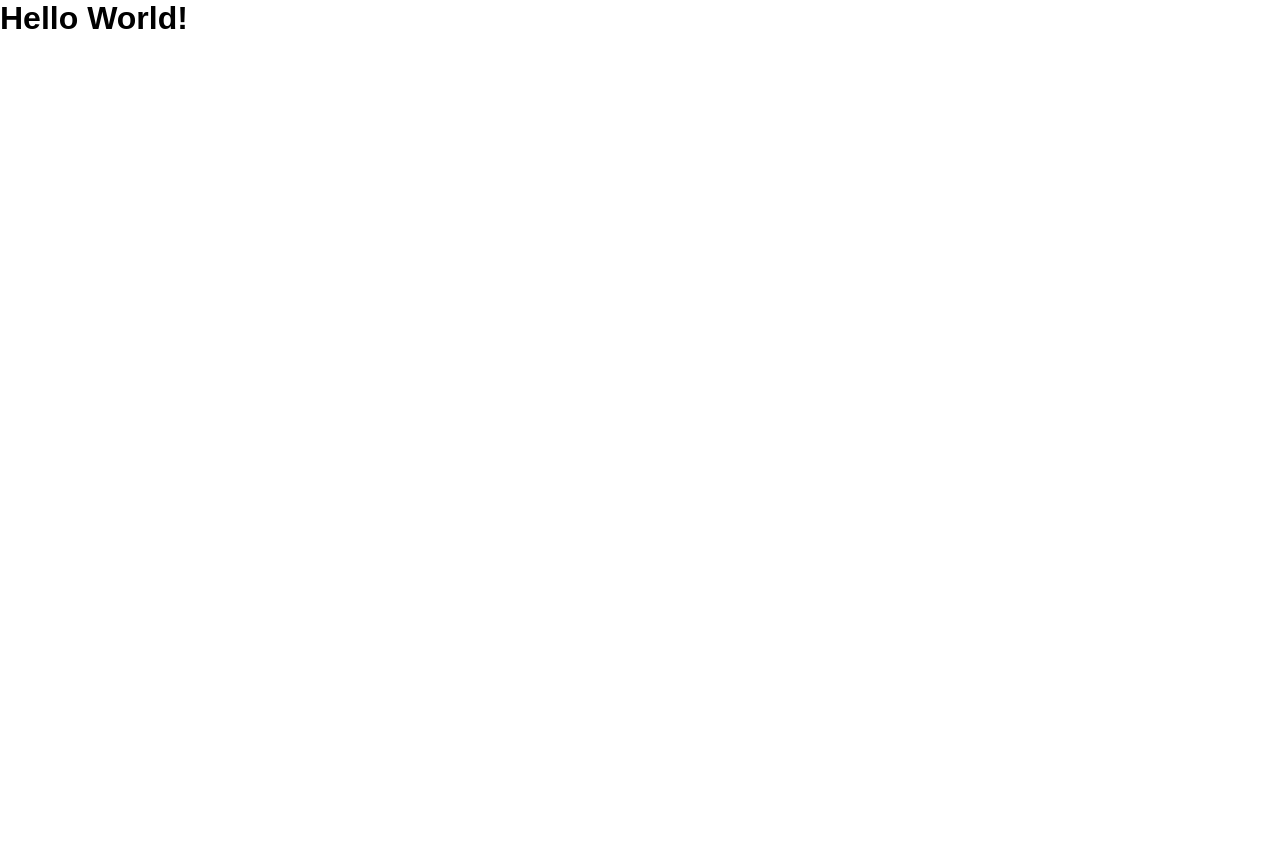
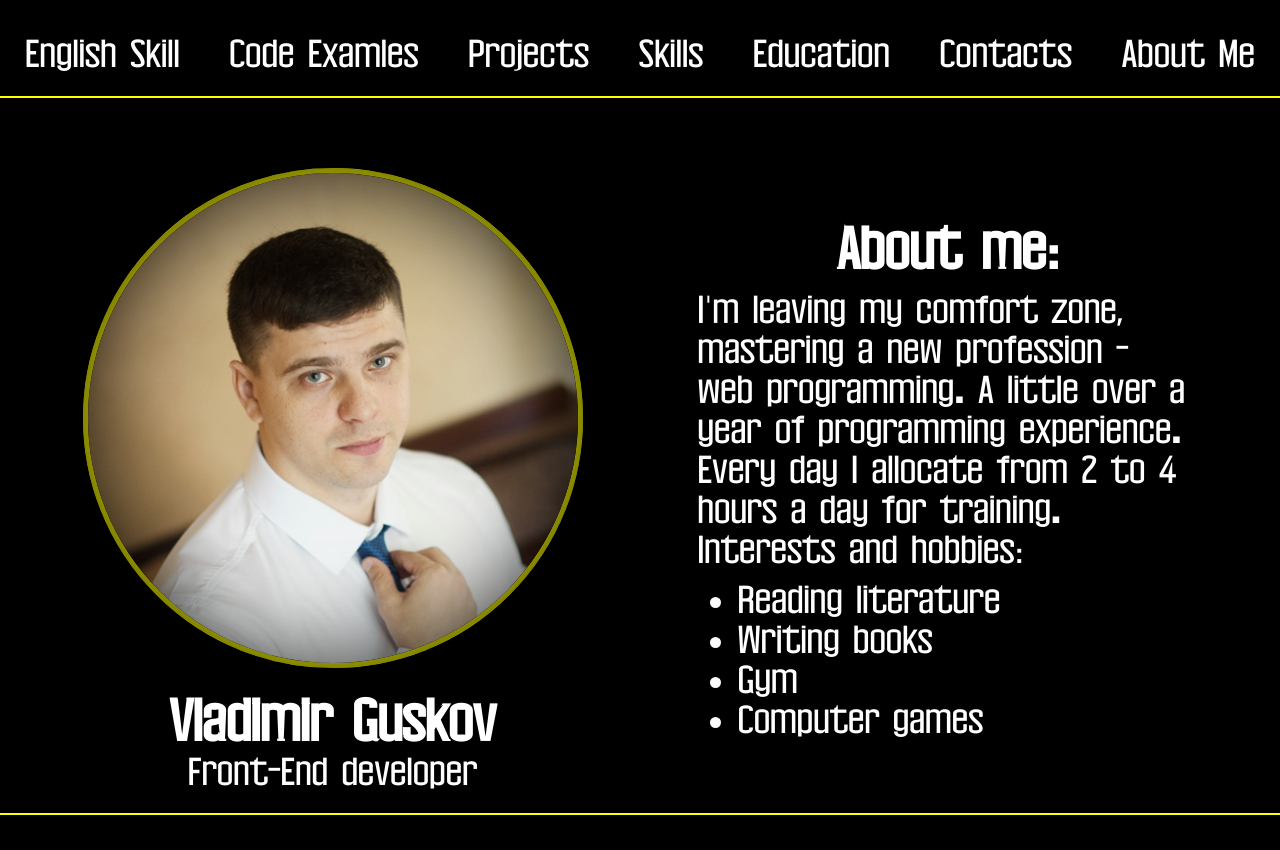
Before and after one commit to Raz3r444uk/rsschool-cv1, a plain HTML site: page index.html in a window 1280 px wide. Before the commit the page ends 800 px from the top, so only its background shows below. Drawn offline with Linux system fonts and the light colour scheme.

Commit message:
feat: added new files: fonts, img. Changed style.css, Index.html

```diff
--- a/index.html
+++ b/index.html
@@ -4,10 +4,57 @@
     <meta charset="UTF-8" />
     <meta http-equiv="X-UA-Compatible" content="IE=edge" />
     <meta name="viewport" content="width=device-width, initial-scale=1.0" />
-    <link rel="stylesheet" href="style.css" />
-    <title>HTML, CSS & Git Basics</title>
+    <link rel="stylesheet" href="style/style.css" />
+    <link rel="icon" href="assets/img/favicon.ico" />
+    <title>CV</title>
   </head>
   <body>
-    <h1>Hello World!</h1>
+    <header class="header">
+      <div class="container header__container">
+        <nav class="nav header__nav">
+          <ul class="header__nav-list nav-list">
+            <li class="nav-list__item"><a href="#english" class="nav-link">English Skill</a></li>
+            <li class="nav-list__item"><a href="#summary" class="nav-link">Code Examles</a></li>
+            <li class="nav-list__item"><a href="#projects" class="nav-link">Projects</a></li>
+            <li class="nav-list__item"><a href="#h-skills" class="nav-link">Skills</a></li>
+            <li class="nav-list__item"><a href="#course" class="nav-link">Education</a></li>
+            <li class="nav-list__item"><a href="#contacts" class="nav-link">Contacts</a></li>
+            <li class="nav-list__item"><a href="#about" class="nav-link">About Me</a></li>
+          </ul>
+        </nav>
+      </div>
+    </header>
+    <main class="main">
+      <section class="section__main">
+        <div class="container main__container">
+          <div class="main__container-left letf-container">
+            <div class="left-container__img">
+              <img
+                class="letf-container__container-logo"
+                src="./assets/img/avatar.jpg"
+                alt="ЛогоАватар"
+              />
+            </div>
+            <h1 class="letf-container__title"><strong>Vladimir Guskov</strong></h1>
+            <p>Front-End developer</p>
+          </div>
+          <div class="main__container-right right-contaiter">
+            <h2 class="right-contaiter__title">About me:</h2>
+            <div id="#about" class="right-contaiter__about">
+              I'm leaving my comfort zone, mastering a new profession - web programming. A little
+              over a year of programming experience. Every day I allocate from 2 to 4 hours a day
+              for training. Interests and hobbies:
+            </div>
+            <ul>
+              <li class="list-about__item">Reading literature</li>
+              <li class="list-about__item">Writing books</li>
+              <li class="list-about__item">Gym</li>
+              <li class="list-about__item">Computer games</li>
+            </ul>
+          </div>
+        </div>
+      </section>
+    </main>
+    <footer class="footer"><div class="container"></div></footer>
   </body>
 </html>
--- a/style.css
+++ /dev/null
@@ -1,80 +0,0 @@
-@charset "UTF-8";
-
-/* Указываем box sizing */
-
-*,
-*::before,
-*::after {
-  -webkit-box-sizing: border-box;
-  box-sizing: border-box;
-}
-
-/* Убираем внутренние отступы */
-
-ul[class],
-ol[class] {
-  padding: 0;
-}
-
-/* Убираем внешние отступы */
-
-body,
-h1,
-h2,
-h3,
-h4,
-p,
-ul,
-li,
-figure,
-figcaption,
-blockquote,
-dl,
-dd {
-  margin: 0;
-}
-
-a {
-  color: inherit;
-  text-decoration: none;
-}
-
-/* Выставляем основные настройки по-умолчанию для body */
-
-body {
-  min-height: 100vh;
-  scroll-behavior: smooth;
-  text-rendering: optimizeSpeed;
-  font-family: "Arial", sans-serif;
-  background: white;
-}
-
-/* Удаляем стандартную стилизацию для всех ul и il, у которых есть атрибут class*/
-
-ul[class],
-ol[class] {
-  list-style: none;
-}
-
-/* Элементы a, у которых нет класса, сбрасываем до дефолтных стилей */
-
-a:not([class]) {
-  -webkit-text-decoration-skip: ink;
-  text-decoration-skip-ink: auto;
-}
-
-/* Упрощаем работу с изображениями */
-
-img {
-  max-width: 100%;
-  display: block;
-}
-
-/* Наследуем шрифты для инпутов и кнопок */
-
-input,
-button,
-textarea,
-select {
-  font: inherit;
-}
--- /dev/null
+++ b/style/style.css
@@ -0,0 +1,209 @@
+@charset "UTF-8";
+
+/* Указываем box sizing */
+
+*,
+*::before,
+*::after {
+  -webkit-box-sizing: border-box;
+  box-sizing: border-box;
+}
+
+/* Убираем внутренние отступы */
+
+ul[class],
+ol[class] {
+  padding: 0;
+}
+
+/* Убираем внешние отступы */
+
+body,
+h1,
+h2,
+h3,
+h4,
+p,
+ul,
+li,
+figure,
+figcaption,
+blockquote,
+dl,
+dd {
+  margin: 0;
+}
+
+a {
+  color: inherit;
+  text-decoration: none;
+}
+
+/* Выставляем основные настройки по-умолчанию для body */
+
+body {
+  min-height: 100vh;
+  scroll-behavior: smooth;
+  text-rendering: optimizeSpeed;
+  font-family: "carolin", sans-serif;
+  font-weight: normal;
+  font-size: 40px;
+  color: white;
+}
+
+/* Удаляем стандартную стилизацию для всех ul и il, у которых есть атрибут class*/
+
+ul[class],
+ol[class] {
+  list-style: none;
+}
+
+/* Элементы a, у которых нет класса, сбрасываем до дефолтных стилей */
+
+a:not([class]) {
+  -webkit-text-decoration-skip: ink;
+  text-decoration-skip-ink: auto;
+}
+
+/* Упрощаем работу с изображениями */
+
+img {
+  max-width: 100%;
+  display: block;
+}
+
+/* Наследуем шрифты для инпутов и кнопок */
+
+input,
+button,
+textarea,
+select {
+  font: "inherit";
+}
+
+@font-face {
+  font-family: "carolin";
+  src: url("../assets/fonts/carolin-light-webfont.woff2") format("woff2"),
+    url("../assets/fonts/carolin-light-webfont.woff") format("woff");
+  font-weight: 300;
+  font-style: normal;
+}
+
+@font-face {
+  font-family: "carolin";
+  src: url("../assets/fonts/carolin-regular-webfont.woff2") format("woff2"),
+    url("../assets/fonts/carolin-regular-webfont.woff") format("woff");
+  font-weight: 400;
+  font-style: normal;
+}
+
+@font-face {
+  font-family: "carolin";
+  src: url("../assets/fonts/carolin-thin-webfont.woff2") format("woff2"),
+    url("../assets/fonts/carolin-thin-webfont.woff") format("woff");
+  font-weight: 100;
+  font-style: normal;
+}
+
+.container {
+  max-width: 1440px;
+  margin: 0 auto;
+  padding: 0px 25px;
+}
+
+body {
+  background-color: black;
+}
+
+/* ------- HEADER ------- */
+.header {
+  padding: 35px 0px;
+}
+
+.header__container {
+  padding-bottom: 20px;
+  border-bottom: 2px solid yellow;
+}
+
+.nav-list {
+  display: flex;
+  justify-content: space-between;
+  align-items: center;
+}
+
+.nav-list__item {
+  border-bottom: 1px solid transparent;
+  transition: color 0.5s ease-in-out, border 0.5s ease-in-out;
+}
+
+.nav-list__item:hover {
+  border-bottom: 1px solid yellow;
+  color: yellow;
+}
+
+.nav-list__item:active {
+  border-bottom: 1px solid red;
+  color: red;
+}
+
+.nav-list__item:focus {
+  border-bottom: 1px solid red;
+  color: red;
+}
+.nav-list__item:not(:last-child) {
+  margin-right: 25px;
+}
+
+/* ------- Main ------- */
+.section__main {
+  padding: 35px 0px;
+}
+
+.main__container {
+  display: flex;
+  align-items: center;
+  justify-content: space-around;
+}
+.main__container {
+  padding-bottom: 20px;
+  border-bottom: 2px solid yellow;
+}
+
+.letf-container {
+  align-items: center;
+  text-align: center;
+}
+
+.left-container__img {
+  height: 500px;
+  width: 500px;
+  border-radius: 50%;
+  box-shadow: inset 0px 0px 100px rgba(0, 0, 0, 0.9);
+  margin-bottom: 25px;
+}
+
+.letf-container__container-logo {
+  background-repeat: no-repeat;
+  border-radius: 50%;
+  border: 5px solid yellow;
+  height: 500px;
+  width: 500px;
+  transition: border 0.5s ease-in-outs;
+  position: relative;
+  z-index: -2;
+}
+
+.right-contaiter__title {
+  text-align: center;
+  margin-bottom: 10px;
+}
+
+.right-contaiter {
+  display: flex;
+  flex-direction: column;
+  justify-content: space-between;
+  width: 500px;
+}
+.right-contaiter__about {
+  margin-bottom: 10px;
+}
```
Also changed, not shown: assets/fonts/carolin-light-webfont.woff (added), assets/fonts/carolin-light-webfont.woff2 (added), assets/fonts/carolin-outline-webfont.woff (added), assets/fonts/carolin-outline-webfont.woff2 (added), assets/fonts/carolin-regular-webfont.woff (added), assets/fonts/carolin-regular-webfont.woff2 (added), assets/fonts/carolin-thin-webfont.woff (added), assets/fonts/carolin-thin-webfont.woff2 (added), assets/img/Logo.jpg (added), assets/img/avatar.jpg (added), assets/img/favicon.ico (added).
